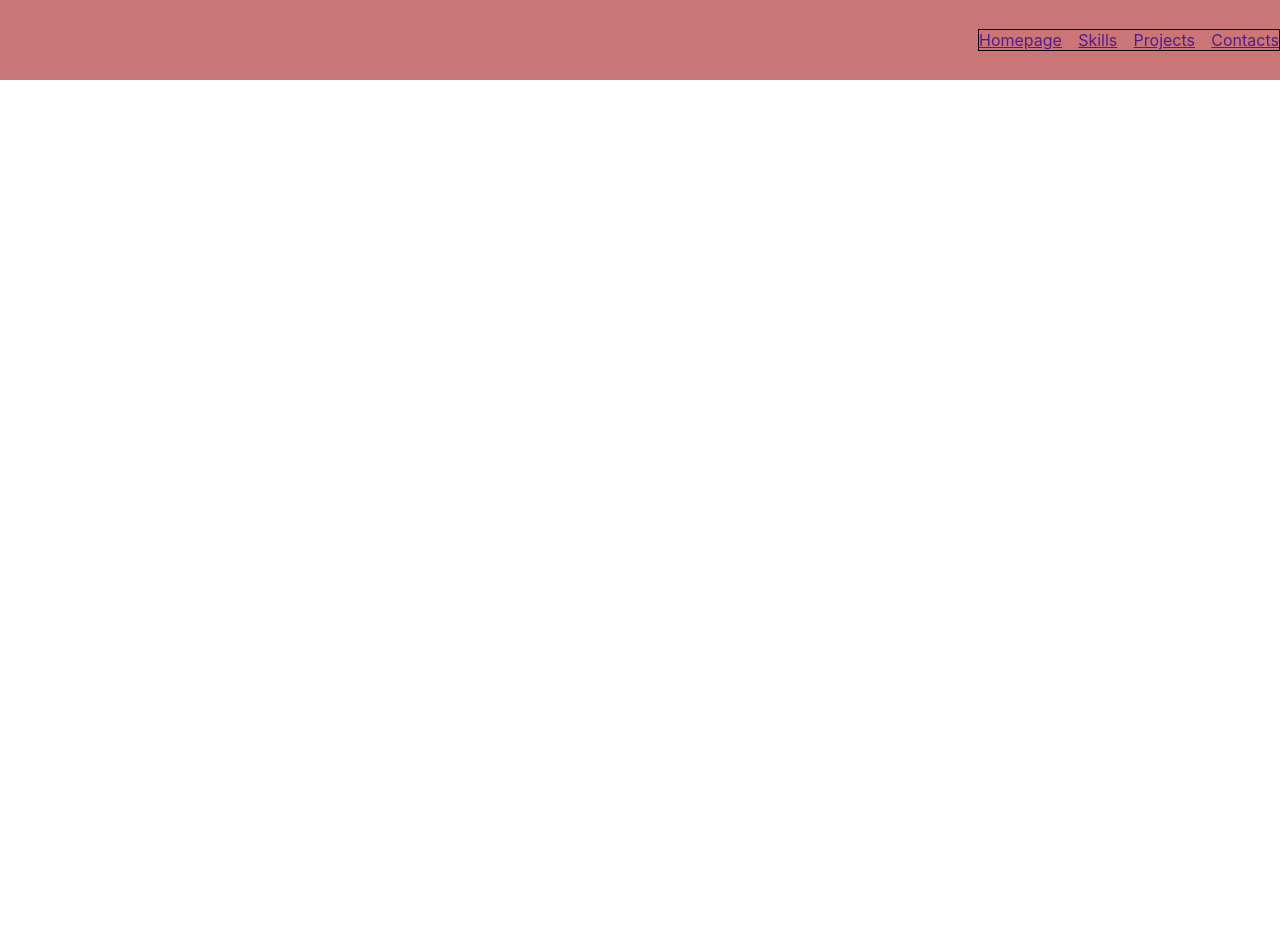
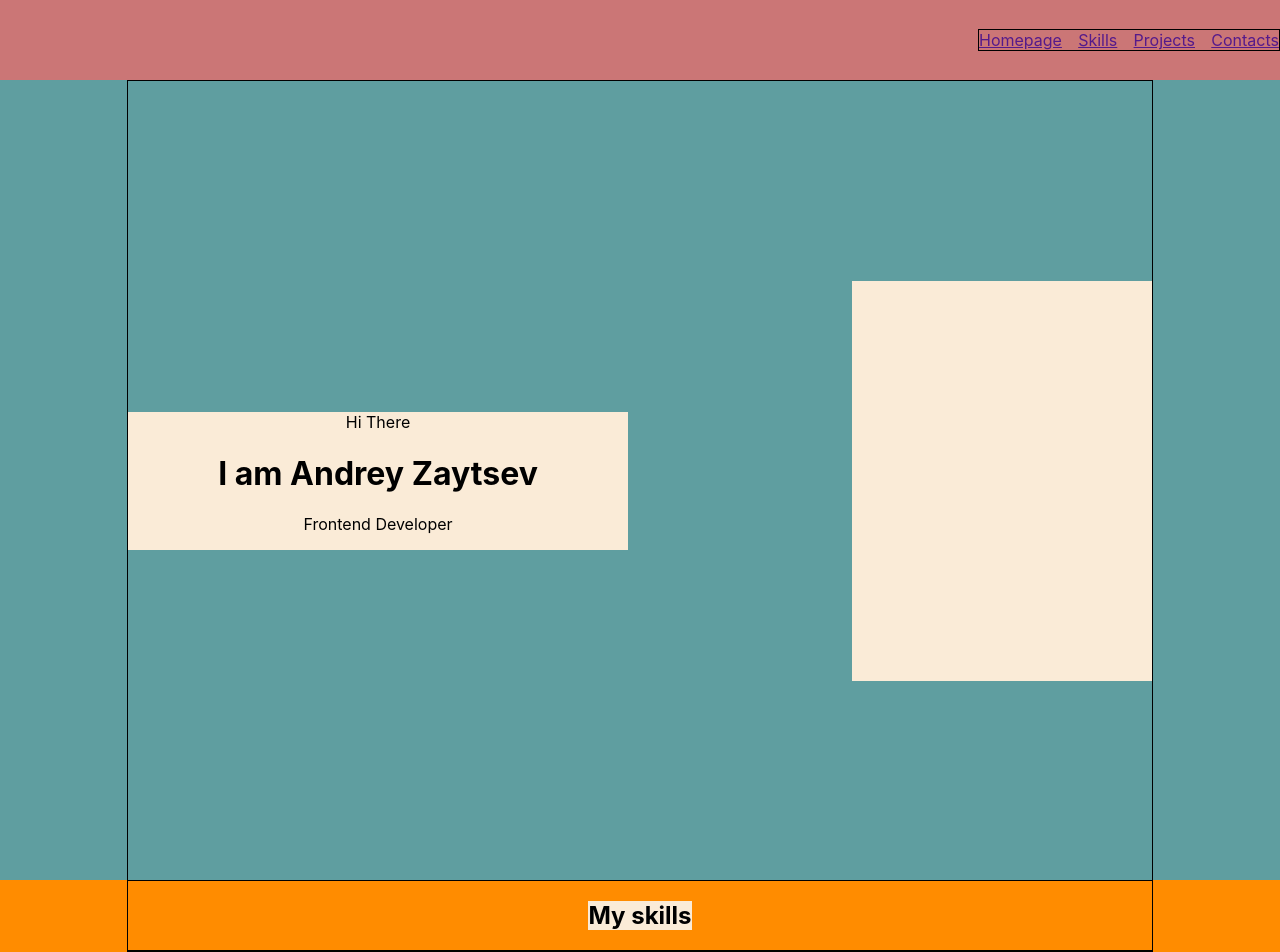
Before and after one commit to AndreyZaytsev90/Portfolio, a React (Create React App) app in the folder portfolio/: page / in a window 1280 px wide. Shown: the top 952 px of the page. Before the commit the page ends 800 px from the top, so only its background shows below. Built offline with nearby package versions, Linux system fonts and the light colour scheme.

Commit message:
Change files

```diff
--- a/portfolio/src/App.tsx
+++ b/portfolio/src/App.tsx
@@ -1,11 +1,15 @@
 import React from 'react';
 import './App.css';
 import Header from "./header/Header";
+import Main from "./main/Main";
+import Skills from "./skills/Skills";
 
 function App() {
     return (
         <div className="App">
             <Header/>
+            <Main/>
+            <Skills/>
         </div>
     );
 }
--- a/portfolio/src/header/Header.tsx
+++ b/portfolio/src/header/Header.tsx
@@ -4,9 +4,12 @@ import Nav from "../nav/Nav";
 
 const Header = () => {
     return (
-        <div className={style.header}>
-          <Nav/>
+        <div className={style.container}>
+            <div className={style.header}>
+                <Nav/>
+            </div>
         </div>
+
     );
 };
 
```
